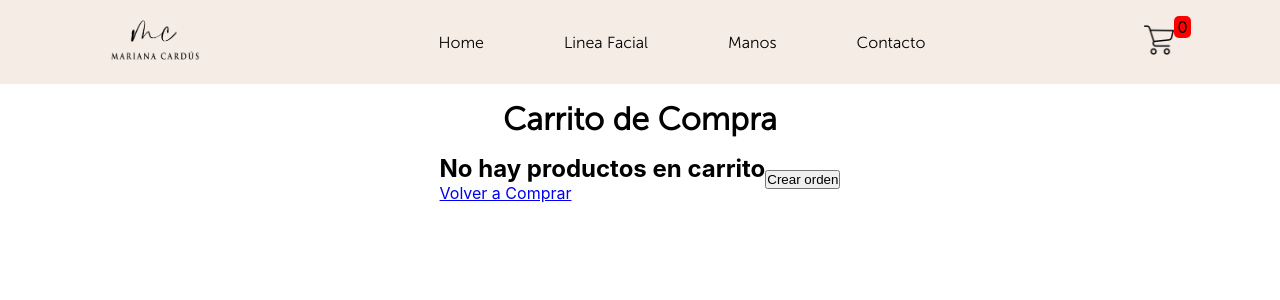
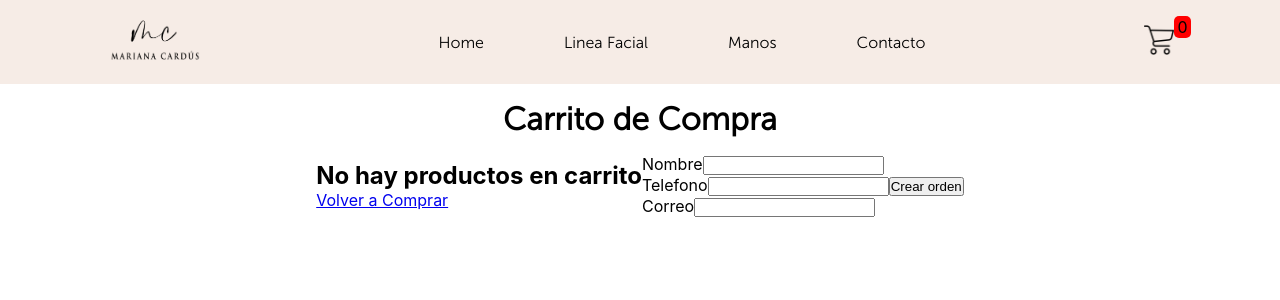
Before and after one commit to FranciscoBaglietto/Mariana-Cardus-ReactJs, a React (Create React App) app: page /cart in a window 1280 px wide. Shown: the top 300 px of the page. Built offline with nearby package versions, Linux system fonts and the light colour scheme.

Commit message:
error en formulario

```diff
--- a/src/components/Cart/Cart.js
+++ b/src/components/Cart/Cart.js
@@ -12,9 +12,9 @@ const Cart = () => {
         const db = getFirestore();
         const order = {
             buyer: {
-                name: 'Juan',
-                phone: '12346',
-                email: 'juantest@gmail.com'
+                name: '',
+                phone: 0,
+                email: '',
             },
             items: cart,
             total: cart.reduce((valorPasado, valorActual) => valorPasado + (valorActual.precio * valorActual.cantidad), 0),
@@ -54,6 +54,20 @@ const Cart = () => {
                     </>
                 )}
                 <div>
+                    <div>
+                        <label>Nombre</label>
+                        <input type='text'/>
+                    </div>
+                    <div>
+                        <label>Telefono</label>
+                        <input type='number' />
+                    </div>
+                    <div>
+                        <label>Correo</label>
+                        <input type='email' />
+                    </div>
+                </div>
+                <div>
                     <button onClick={createOrder}>Crear orden</button>
                 </div>
             </div>
```
